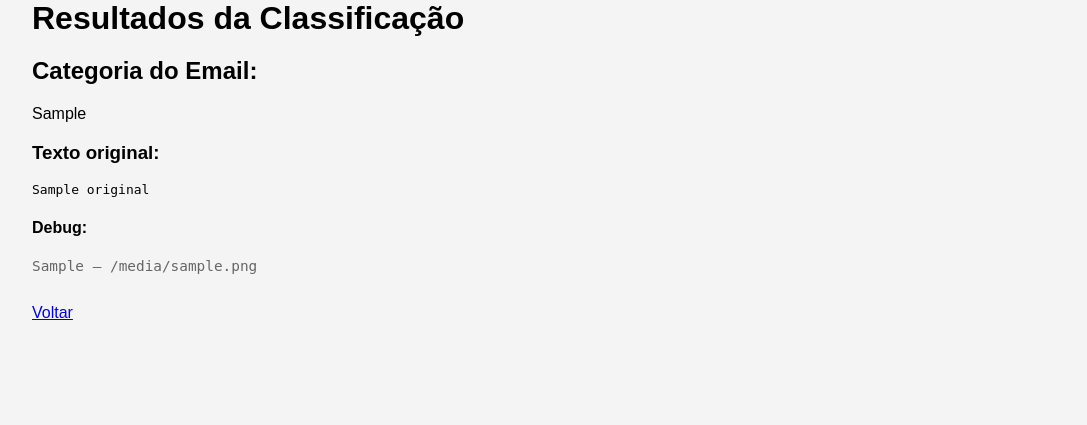
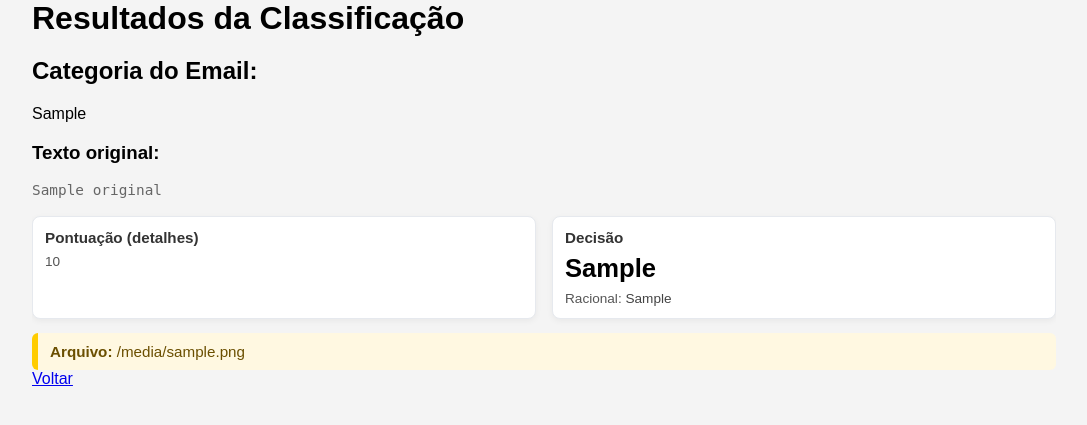
Before and after one commit to ViniciusOliveiraOV/automail, a Flask app: template app/templates/result.html in a window 1280 px wide. Shown: the top 425 px of the page, without its empty margins (96-1183 px from the left). Run offline with Flask 2, Linux system fonts and the light colour scheme; the template is opened without the code that fills it: most values are stand-ins (such as "Sample title", 1, 10 or a date in 2020).

Commit message:
:sparkles: feat: adiciona feedback visual com score da classificação dos termos

```diff
--- a/app/static/css/styles.css
+++ b/app/static/css/styles.css
@@ -65,3 +65,49 @@ button:hover {
 .result p {
     margin: 5px 0;
 }
+
+/* Score panel styles */
+.score-panel {
+    display: flex;
+    gap: 16px;
+    align-items: stretch;
+    margin-top: 18px;
+}
+
+.score-card {
+    flex: 1 1 0;
+    background: #ffffff;
+    border-radius: 8px;
+    padding: 12px;
+    box-shadow: 0 2px 6px rgba(0,0,0,0.05);
+    border: 1px solid #e6e9ee;
+}
+
+.score-card h4 {
+    margin: 0 0 8px 0;
+    font-size: 0.95rem;
+    color: #333;
+}
+
+.score-count {
+    font-size: 1.6rem;
+    font-weight: 700;
+}
+
+.score-good { color: #1b7a3a; }
+.score-bad  { color: #c62828; }
+
+.score-details { font-size: 0.85rem; color:#555; margin-top:8px }
+
+/* file debug panel */
+.file-debug {
+    margin-top: 14px;
+    background: #fff8e1;
+    border-left: 6px solid #ffcc00;
+    padding: 10px 12px;
+    border-radius: 6px;
+    color: #6b4f00;
+    font-size: 0.95rem;
+}
+
+.muted-pre { font-size:0.9rem; color:#666; white-space:pre-wrap; }
--- a/app/templates/result.html
+++ b/app/templates/result.html
@@ -15,16 +15,36 @@
                     <p>{{ resposta_sugerida or result or category }}</p>
 
                     <h3>Texto original:</h3>
-          <pre>{{ original or email }}</pre>
+                    <pre class="muted-pre">{{ original or email }}</pre>
 
-          {% if debug_reason or file_debug %}
-          <h4>Debug:</h4>
-          <pre style="font-size:0.9rem; color:#666;">
-{{ debug_reason }}{% if file_debug %} — {{ file_debug }}{% endif %}
-          </pre>
+                    <div class="score-panel">
+                        <div class="score-card">
+                            <h4>Pontuação (detalhes)</h4>
+                            {% if score_html %}
+                                <div class="score-details">{{ score_html|safe }}</div>
                             {% else %}
-          <h4>Debug:</h4>
-          <pre style="font-size:0.9rem; color:#666;">(nenhuma razão registrada)</pre>
+                                <div class="score-details">(sem informações de pontuação)</div>
+                            {% endif %}
+                        </div>
+
+                        <div class="score-card">
+                            <h4>Decisão</h4>
+                            <div class="score-count">
+                                {% if resposta_sugerida or result or category %}
+                                    {{ resposta_sugerida or result or category }}
+                                {% else %}
+                                    (nenhuma)
+                                {% endif %}
+                            </div>
+                            <div class="score-details">Racional: <span style="color:#444">{{ debug_reason or debug or '' }}</span></div>
+                        </div>
+                    </div>
+
+                    {% if file_debug %}
+                        <div class="file-debug">
+                            <strong>Arquivo:</strong>
+                            <span> {{ file_debug }}</span>
+                        </div>
                     {% endif %}
                 </div>
 
```
Also changed, not shown: app/routes.py (+68 -57 lines), templates/result.html (added, +21 -0 lines). Lines whose indentation alone changed are shown as unchanged.
